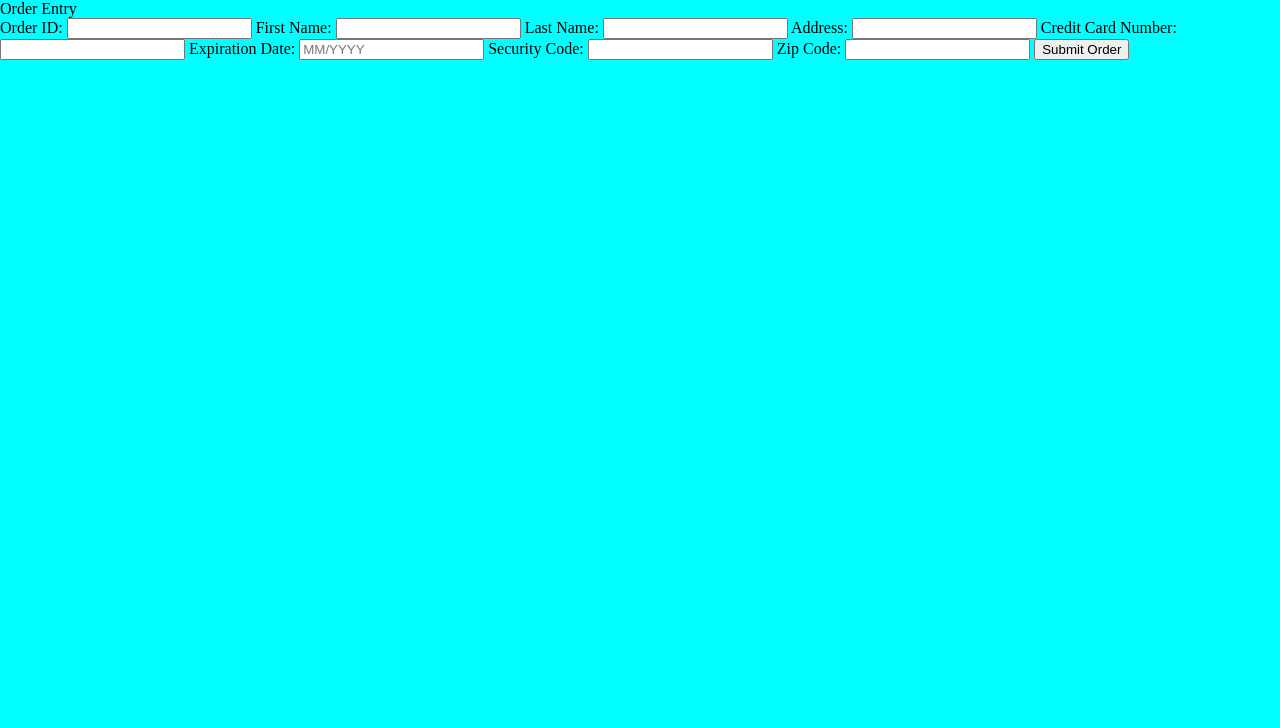
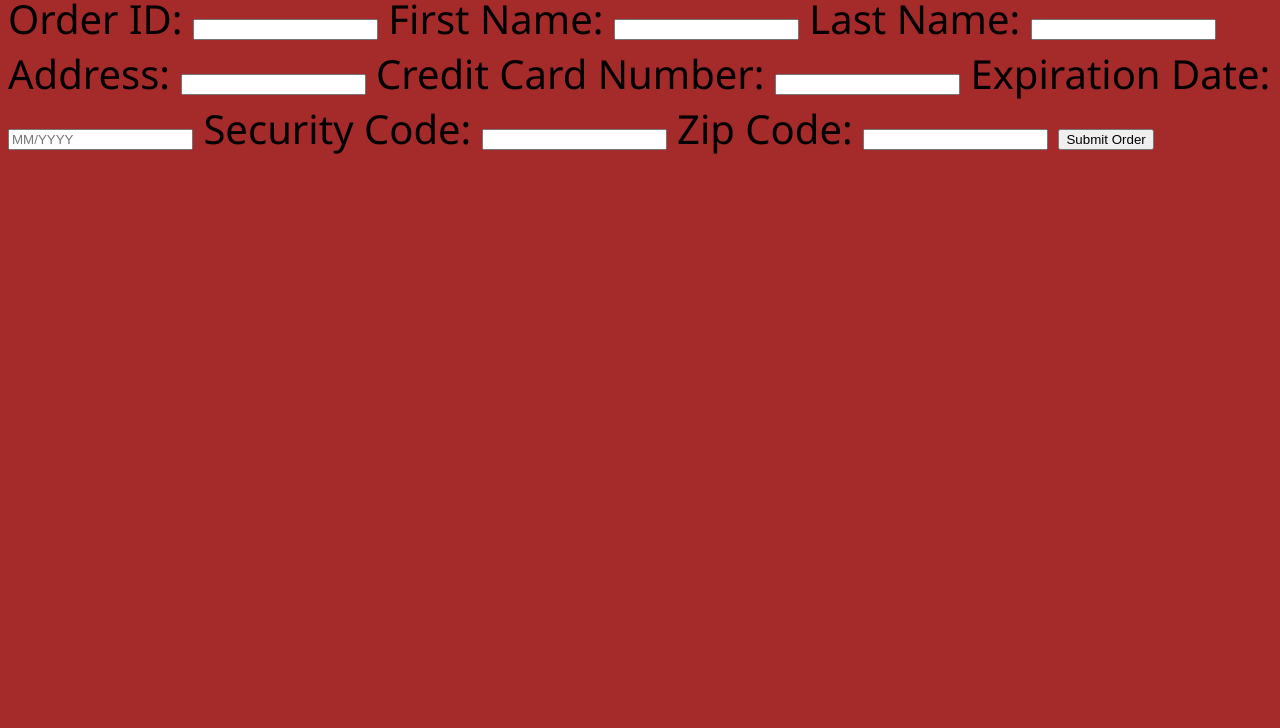
Before and after one commit to pedroasencios/capstone_group6, a plain HTML site: page index.html in a window 1280 px wide. Shown: the part 72-800 px from the top of the page. Drawn offline with nearby package versions, Linux system fonts and the light colour scheme.

Commit message:
Update styles.css

```diff
--- a/css/styles.css
+++ b/css/styles.css
@@ -1,9 +1,14 @@
 @charset "utf-8";
 /* CSS Document */
 
+body {
+    background-color: brown;
+    font-size: 5vmin;
+    font-family: 'Segoe UI', Tahoma, Geneva, Verdana, sans-serif;
+}
 .pageBody {
-    position:absolute;
-    background-color: aqua;
+    /* position:absolute;*/
+    background-color: cecece;
     top: 9%;
     left:0%;
     width: 100%;
```
